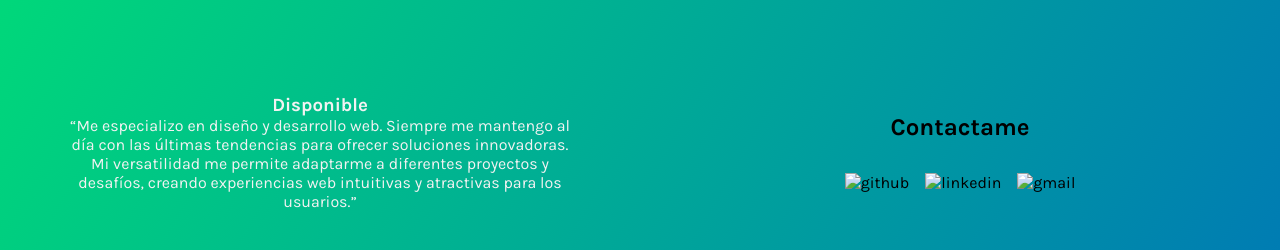
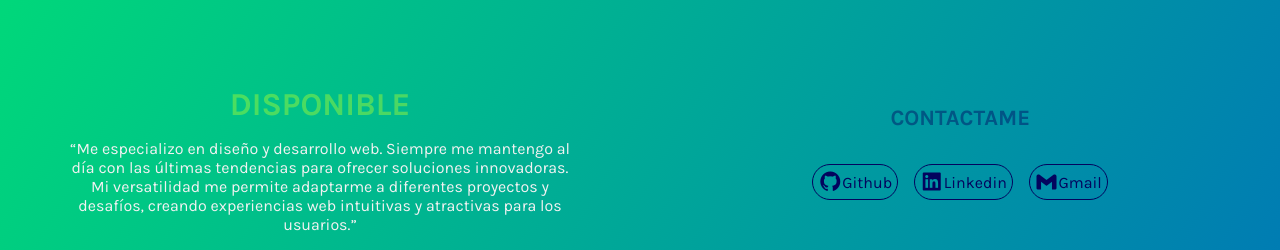
Before and after one commit to imsamudev/portfolioweb, a website built with Vite: page index.html in a window 1280 px wide. Shown: the part 2471-2721 px from the top of the page. Built offline with nearby package versions, Linux system fonts and the light colour scheme; files whose address does not match are found by name.

Commit message:
minors changes in html structure

```diff
--- a/index.html
+++ b/index.html
@@ -145,16 +145,18 @@
   <footer id="contact">
     <div class="contact-container">
       <div class="body-text-contact">
-        <h3>Disponible</h3>
+        <h3 class="status-title">Disponible</h3>
         <p>“Me especializo en diseño y desarrollo web. Siempre me mantengo al día con las últimas tendencias para
           ofrecer soluciones innovadoras. Mi versatilidad me permite adaptarme a diferentes proyectos y desafíos,
           creando experiencias web intuitivas y atractivas para los usuarios.”</p>
       </div>
       <div class="contact-item">
-        <h2>Contactame</h2>
+        <h3 class="contact-title">Contactame</h3>
         <div class="social-presentation-contact">
-          <img src="ruta-a-imagen.jpg" alt="github"><img src="ruta-a-imagen.jpg" alt="linkedin"><img
-            src="ruta-a-imagen.jpg" alt="gmail">
+          <a target="_blank" href="https://github.com/imsamudev01"><i class='bx bxl-github contact-icons'></i>Github</a>
+          <a target="_blank" href="https://www.linkedin.com/in/samudev/"><i
+              class='bx bxl-linkedin-square contact-icons'></i>Linkedin</a>
+          <a target="_blank" href="mailto:samudev01@gmail.com"><i class='bx bxl-gmail contact-icons'></i>Gmail</a>
         </div>
       </div>
     </div>
```
